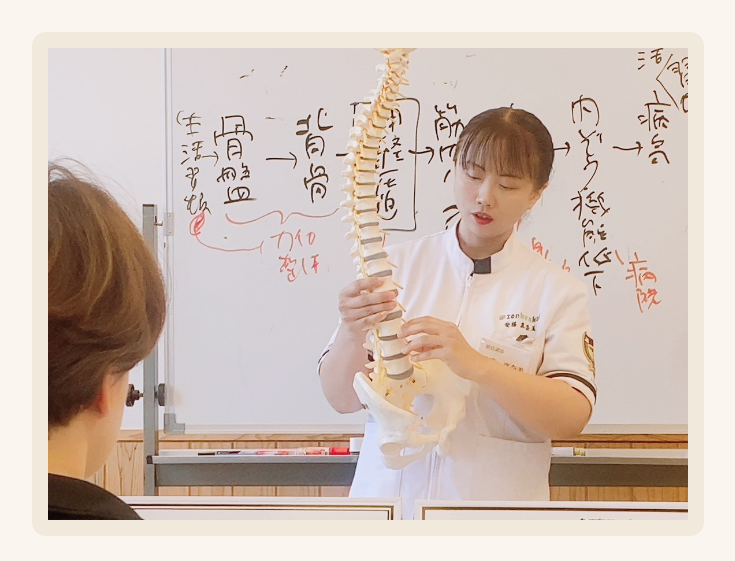
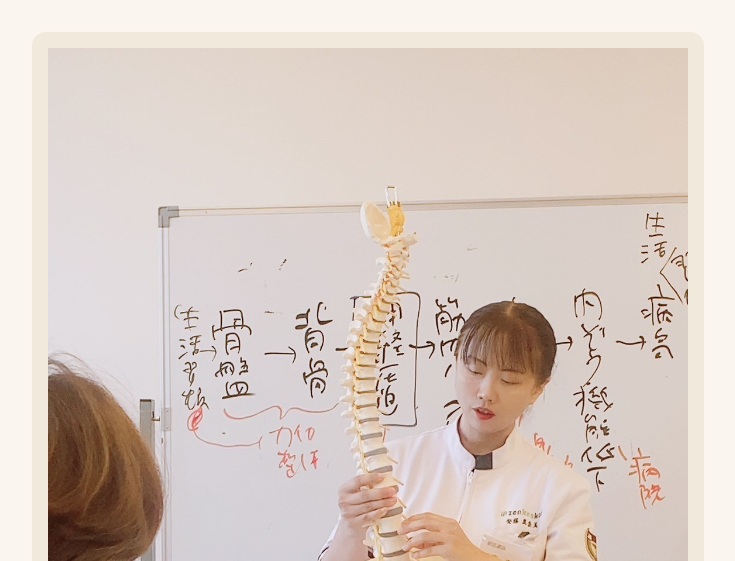
Before and after one commit to urarafkt-ai/chiro-learning-lp, a plain HTML site: page index.html in a window 1280 px wide. Shown: the top 561 px of the page, without its empty margins (272-1007 px from the left). Drawn offline with Linux system fonts and the light colour scheme.

Commit message:
Add files via upload

```diff
--- a/css/style.css
+++ b/css/style.css
@@ -156,6 +156,7 @@ section.alt .emphasis {
   width: 100%;
   height: 100%;
   object-fit: cover;
+  object-position: center 30%;
   /* 画像が未配置の間、alt文字がプレースホルダーとして自然に見えるようにする */
   color: var(--color-brown-soft);
   font-size: 0.85rem;
@@ -164,6 +165,20 @@ section.alt .emphasis {
   display: flex;
   align-items: center;
   justify-content: center;
+}
+
+/* 縦位置(ポートレート)写真用フレーム - hero-ando-lecture.jpg など */
+.photo-frame--portrait {
+  aspect-ratio: 3 / 4;
+}
+
+.photo-frame--portrait img {
+  object-position: center 15%;
+}
+
+/* 正方形写真で人物が上寄りにいる場合に使用 - posture-tablet.jpg */
+.photo-frame--top img {
+  object-position: center 15%;
 }
 
 .photo-caption {
```
